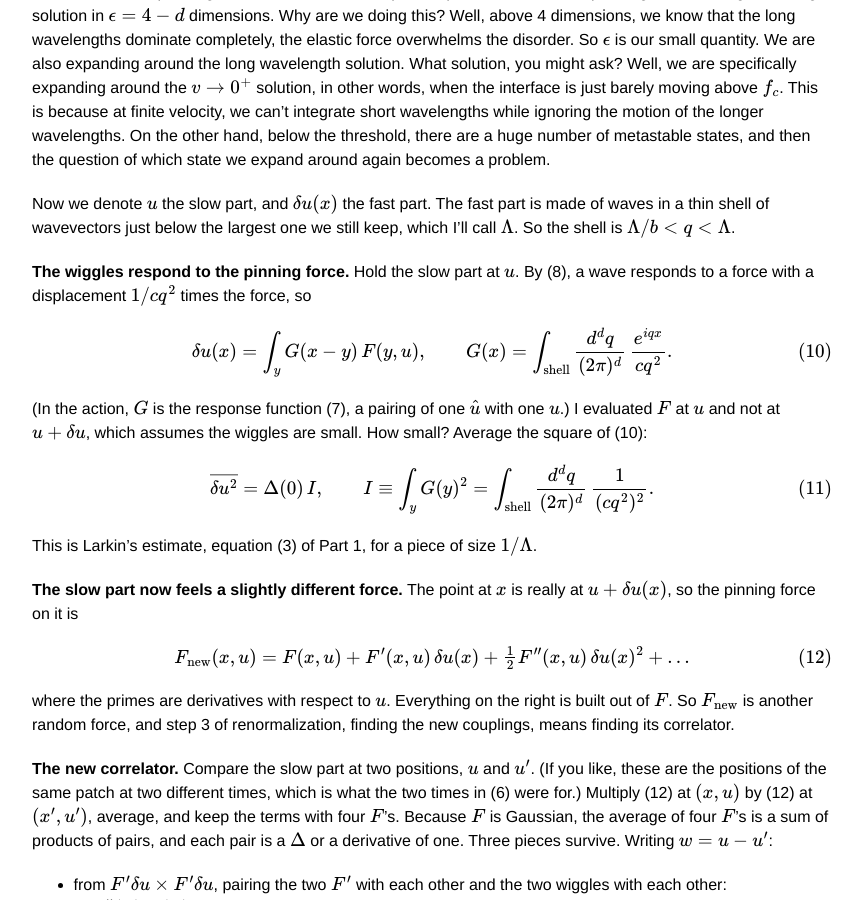
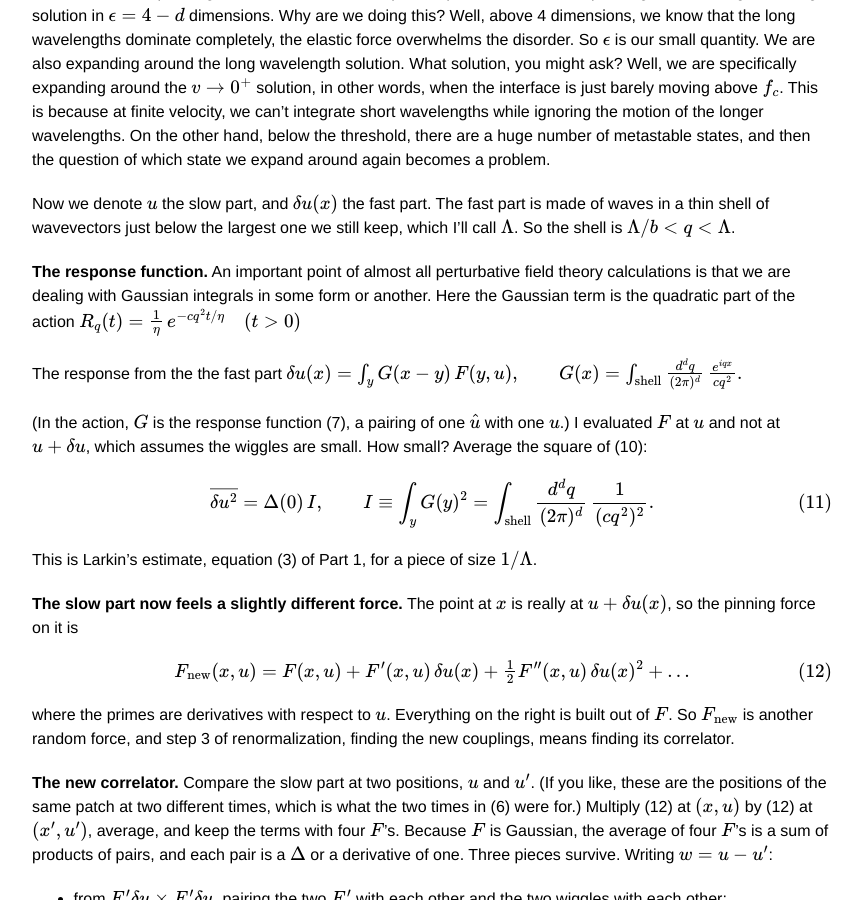
Before and after one commit to mohashei/mohashei.github.io, a Jekyll site: the page built from _posts/2026-11-15-renormalization-of-functions.markdown, in a window 1280 px wide and 900 px high, scrolled down 5900 px. Shown: the whole window, without its empty margins (208-1070 px from the left). Built offline with Jekyll 4.4.1, drawn with Linux system fonts in a browser that asks for light colours; formulas are drawn with MathJax 3.

Commit message:
Revise response function explanation in markdown
Updated the section discussing the response function and its relation to perturbative field theory calculations. Added details about the Gaussian integrals and the response from the fast part.

```diff
--- a/_posts/2026-11-15-renormalization-of-functions.markdown
+++ b/_posts/2026-11-15-renormalization-of-functions.markdown
@@ -185,8 +185,12 @@ In the language of the action, we split $$u$$ into a slow part and a fast part a
 
 Now we denote $$u$$ the slow part, and $$\delta u(x)$$ the fast part. The fast part is made of waves in a thin shell of wavevectors just below the largest one we still keep, which I'll call $$\Lambda$$. So the shell is $$\Lambda/b<q<\Lambda$$.
 
-**The wiggles respond to the pinning force.** Hold the slow part at $$u$$. By (8), a wave responds to a force with a displacement $$1/cq^2$$ times the force, so
+**The response function.** An important point of almost all perturbative field theory calculations is that we are dealing with Gaussian integrals in some form or another. Here the Gaussian term is the quadratic part of the action
+$$
+R_q(t)=\frac1\eta\,e^{-cq^2t/\eta}\quad(t>0)
+$$
 
+The response from the the fast part
 $$
 \delta u(x)=\int_yG(x-y)\,F(y,u),\qquad G(x)=\int_{\rm shell}\frac{d^dq}{(2\pi)^d}\,\frac{e^{iqx}}{cq^2}.
 \tag{10}
```
